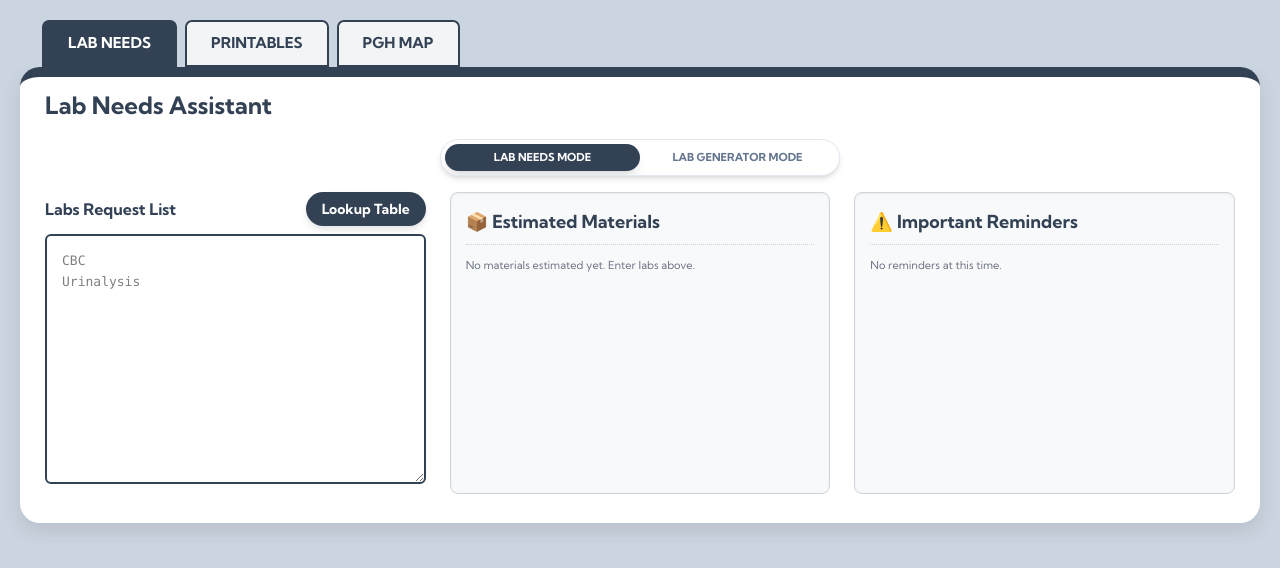
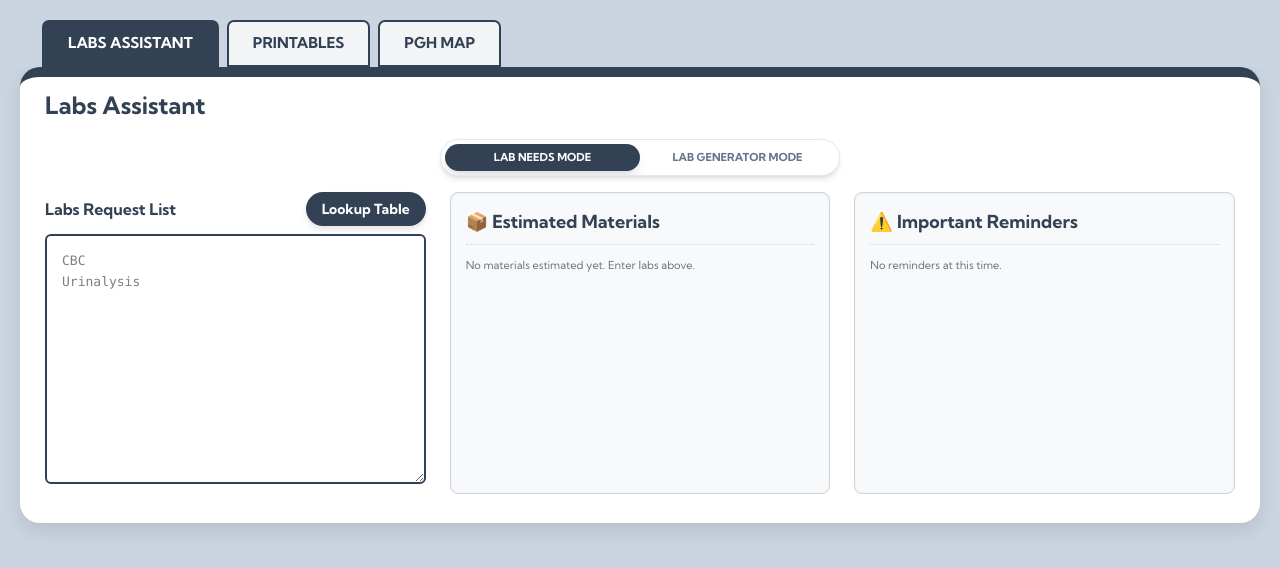
Before and after one commit to TheSilverArrow/LabsNeed, a React (Vite) app: page / in a window 1280 px wide. Shown: the top 568 px of the page. Built offline with nearby package versions, Linux system fonts and the light colour scheme.

Commit message:
Update from AI Studio

```diff
--- a/index.html
+++ b/index.html
@@ -9,6 +9,6 @@
   </head>
   <body>
     <div id="root"></div>
-    <script type="module" src="./src/main.tsx"></script>
+    <script type="module" src="/src/main.tsx"></script>
   </body>
 </html>
--- a/src/App.tsx
+++ b/src/App.tsx
@@ -8,7 +8,6 @@ import TalongTab from './components/TalongTab';
 import PghMapTab from './components/PghMapTab';
 import PrintablesTab from './components/PrintablesTab';
 import { Menu, ChevronDown } from 'lucide-react';
-import { AnimatedTabIcon } from './components/AnimatedTabIcon';
 
 export default function App() {
   const [activeTab, setActiveTab] = useState(localStorage.getItem('pgh_last_active_tab') || 'form-tool-content');
@@ -24,7 +23,7 @@ export default function App() {
   };
 
   const tabs = [
-    { id: 'form-tool-content', label: 'LAB NEEDS' },
+    { id: 'form-tool-content', label: 'LABS ASSISTANT' },
     { id: 'third-tool', label: 'PRINTABLES' },
     { id: 'second-tool', label: 'PGH MAP' },
   ];
--- a/src/components/PghMapTab.tsx
+++ b/src/components/PghMapTab.tsx
@@ -2,7 +2,6 @@ import React, { useState, useEffect } from 'react';
 import { motion, AnimatePresence } from 'motion/react';
 import { Map as MapIcon, Info, X, ChevronRight, ChevronLeft, Search, Edit2, Copy, Save, ZoomIn, ZoomOut, RotateCcw, Move, MapPin, Layers, Plus } from 'lucide-react';
 import { TransformWrapper, TransformComponent } from 'react-zoom-pan-pinch';
-import { AnimatedTabIcon } from './AnimatedTabIcon';
 
 interface Room {
   id: string;
--- a/src/components/PrintablesTab.tsx
+++ b/src/components/PrintablesTab.tsx
@@ -1,5 +1,4 @@
 import React, { useState } from 'react';
-import { AnimatedTabIcon } from './AnimatedTabIcon';
 import { ClipboardList, X, Printer, Maximize2 } from 'lucide-react';
 
 interface PrintablesTabProps {
@@ -29,7 +28,6 @@ const PrintablesTab: React.FC<PrintablesTabProps> = ({ onModalToggle }) => {
     <div id="third-tool" className="tool-content active">
       <div className="input-section">
         <div id="title-logo-wrapper">
-          <AnimatedTabIcon id="third-tool" isActive={true} size={32} />
           <h2>Printables Repository</h2>
         </div>
 
--- a/src/components/TalongTab.tsx
+++ b/src/components/TalongTab.tsx
@@ -2,7 +2,6 @@ import React, { useState, useEffect } from 'react';
 import { LabRequest, MaterialDetail, Reminder } from '../types';
 import { extractLabData } from '../services/gemini';
 import LabForm from './LabForm';
-import { AnimatedTabIcon } from './AnimatedTabIcon';
 import { CUP_SPECIMENS, getParsedLookup, LookupEntry } from '../constants';
 
 const TalongTab: React.FC = () => {
@@ -610,7 +609,7 @@ const TalongTab: React.FC = () => {
     <div id="form-tool-content" className="w-full">
       <div className="input-section">
         <div id="title-logo-wrapper">
-          <h2 className="text-xl md:text-2xl">Lab Needs Assistant</h2>
+          <h2 className="text-xl md:text-2xl">Labs Assistant</h2>
         </div>
 
         {/* Giant Mode Switch */}
```
